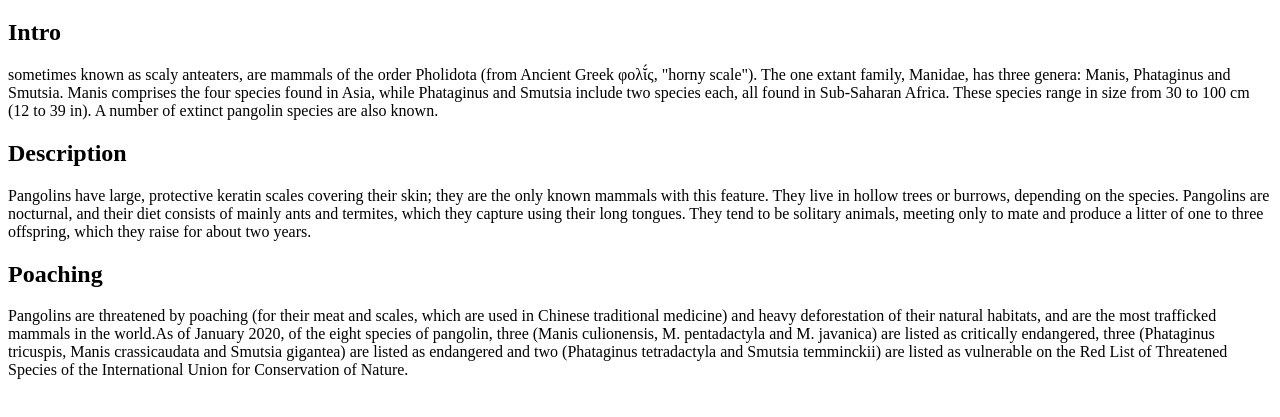
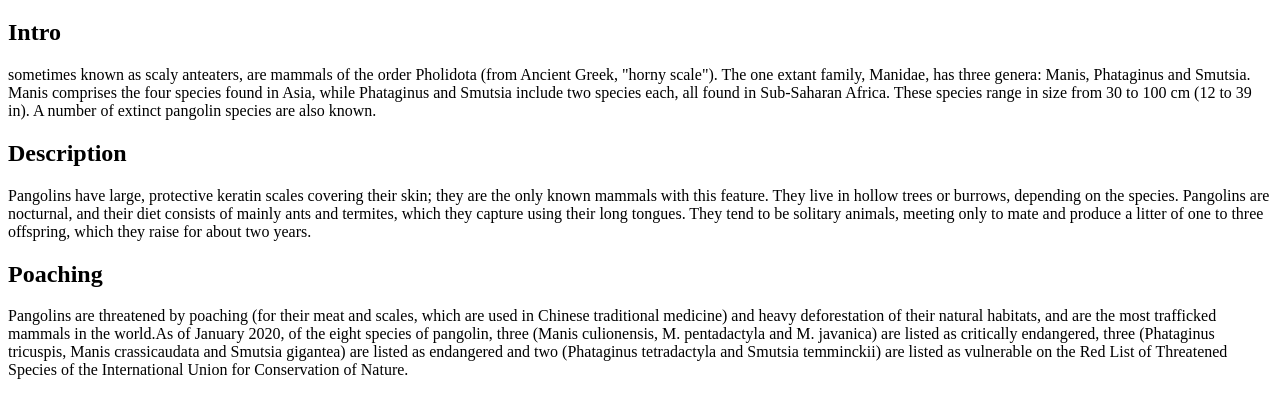
Before and after one commit to uncloudy/lectures, a plain HTML site: page 03_html_essentials/06_boilerplate.html in a window 1280 px wide. Shown: the part 61-478 px from the top of the page. Drawn offline with Linux system fonts and the light colour scheme.

Commit message:
Update 06_boilerplate.html

```diff
--- a/03_html_essentials/06_boilerplate.html
+++ b/03_html_essentials/06_boilerplate.html
@@ -11,7 +11,7 @@
     <h2>Intro</h2>
     <p>
       sometimes known as scaly anteaters, are mammals of the order Pholidota (from
-      Ancient Greek φολῐ́ς, "horny scale"). The one extant family, Manidae, has three
+      Ancient Greek, "horny scale"). The one extant family, Manidae, has three
       genera: Manis, Phataginus and Smutsia. Manis comprises the four species found
       in Asia, while Phataginus and Smutsia include two species each, all found in
       Sub-Saharan Africa. These species range in size from 30 to 100 cm (12 to 39
```
